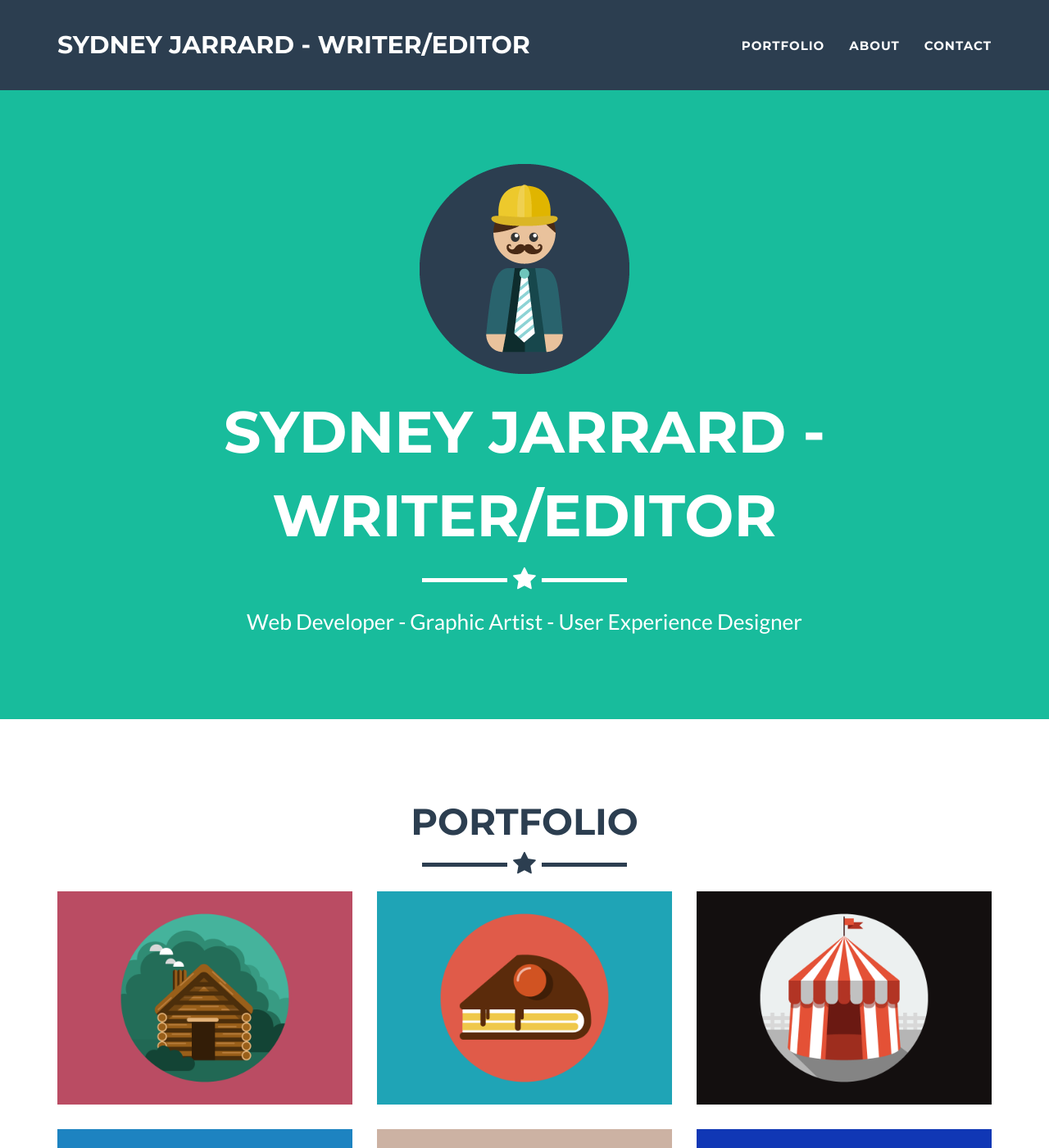
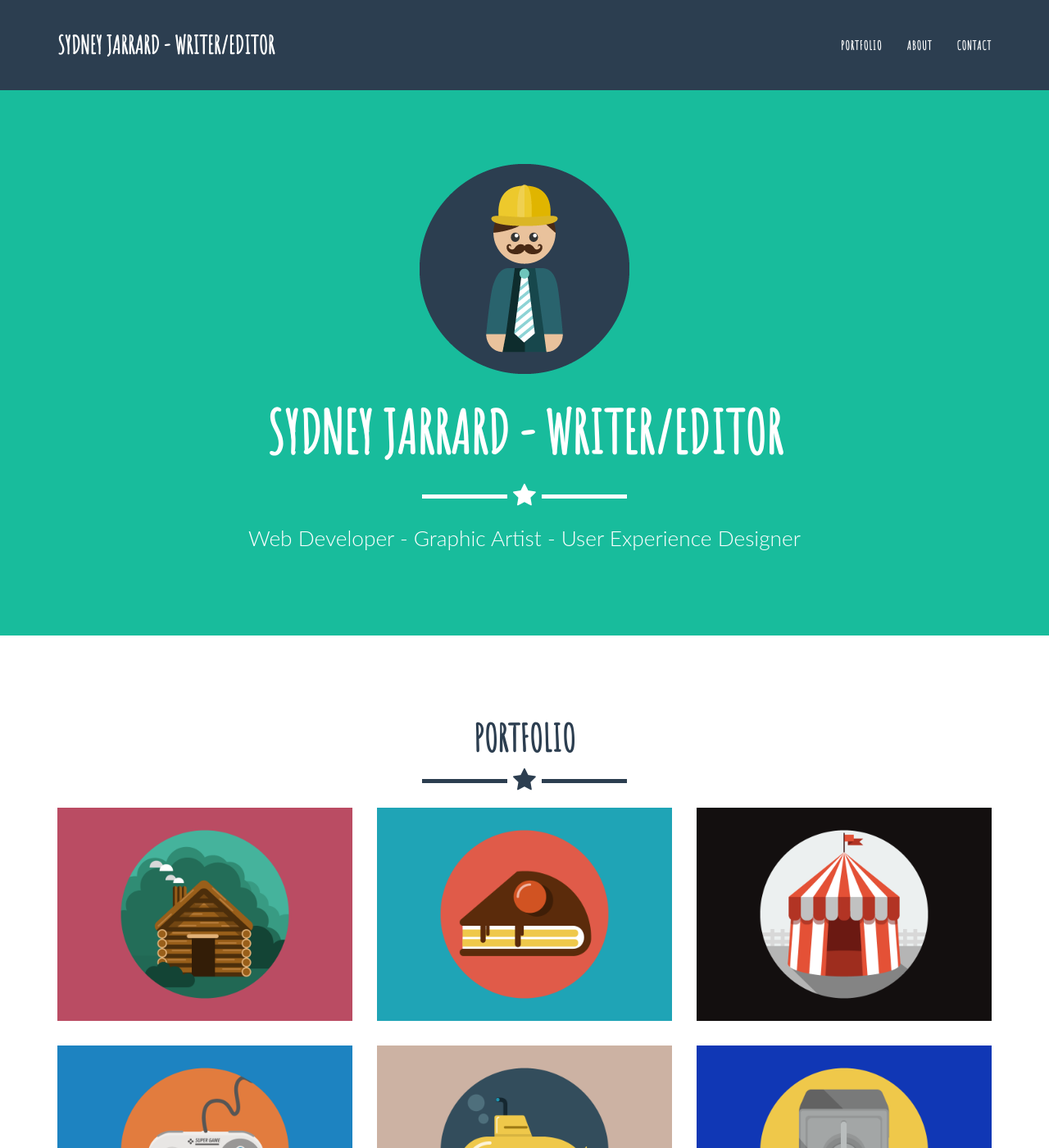
Before and after one commit to sydneyjarrard/sydneyjarrard.github.io, a Jekyll site: the page built from index.html, in a window 1280 px wide and 1400 px high. Shown: the whole window at 82% size. Built offline with Jekyll 4.4.1, drawn with Linux system fonts in a browser that asks for light colours.

Commit message:
all the changes

```diff
--- a/_includes/css/main.css
+++ b/_includes/css/main.css
@@ -32,7 +32,7 @@
 h5,
 h6 {
     text-transform: uppercase;
-    font-family: Montserrat,"Helvetica Neue",Helvetica,Arial,sans-serif;
+    font-family: 'Amatic SC', cursive;
     font-weight: 700;
 }
 
@@ -99,7 +99,7 @@
 header .intro-text .name {
     display: block;
     text-transform: uppercase;
-    font-family: Montserrat,"Helvetica Neue",Helvetica,Arial,sans-serif;
+    font-family: 'Amatic SC', cursive;
     font-size: 2em;
     font-weight: 700;
 }
@@ -150,7 +150,7 @@
 
 .navbar {
     text-transform: uppercase;
-    font-family: Montserrat,"Helvetica Neue",Helvetica,Arial,sans-serif;
+    font-family: 'Amatic SC', cursive;
     font-weight: 700;
 }
 
--- a/_includes/head.html
+++ b/_includes/head.html
@@ -20,8 +20,7 @@
 
     <!-- Custom Fonts -->
     <link rel="stylesheet" href="{{ "/css/font-awesome/css/font-awesome.min.css" }}">
-    <link href="//fonts.googleapis.com/css?family=Montserrat:400,700" rel="stylesheet" type="text/css">
-    <link href="//fonts.googleapis.com/css?family=Lato:400,700,400italic,700italic" rel="stylesheet" type="text/css">
+    <link href="https://fonts.googleapis.com/css?family=Amatic+SC|Open+Sans" rel="stylesheet">
 
     <!-- HTML5 Shim and Respond.js IE8 support of HTML5 elements and media queries -->
     <!-- WARNING: Respond.js doesn't work if you view the page via file:// -->
```
